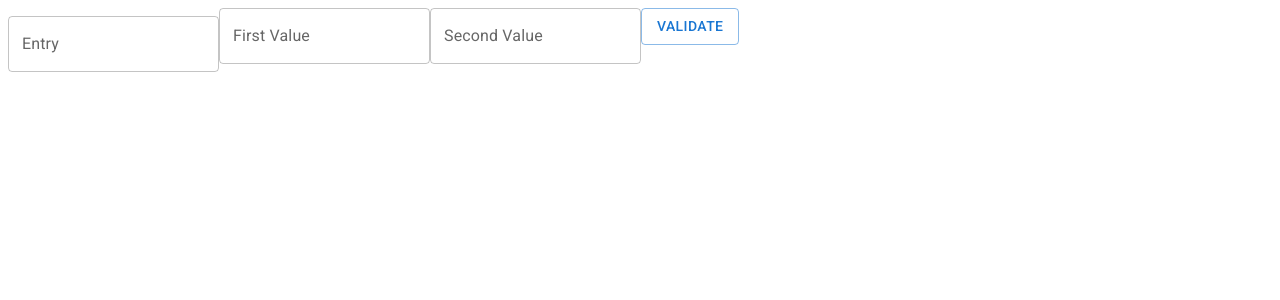
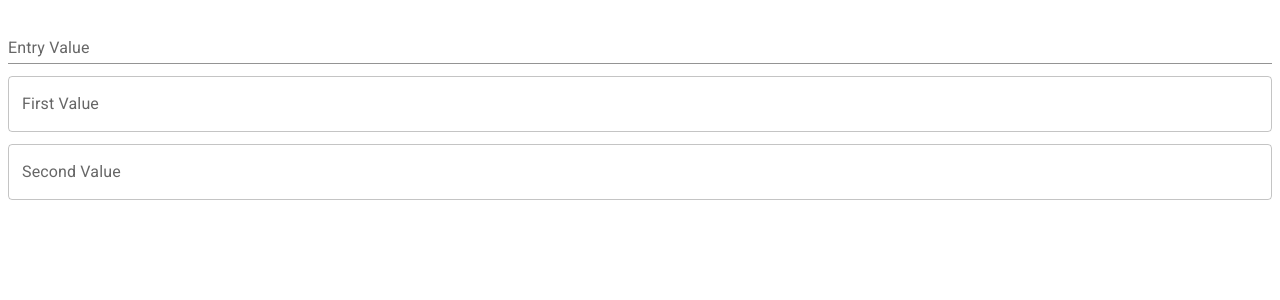
Before and after one commit to viniciusferreira7/reduction-rpm-test, a React (Create React App) app: page / in a window 1280 px wide. Shown: the top 300 px of the page. Built offline with nearby package versions, Linux system fonts and the light colour scheme.

Commit message:
retirando yup e formik

```diff
--- a/package.json
+++ b/package.json
@@ -9,13 +9,11 @@
     "@testing-library/jest-dom": "^5.16.4",
     "@testing-library/react": "^13.2.0",
     "@testing-library/user-event": "^13.5.0",
-    "formik": "^2.2.9",
     "react": "^18.1.0",
     "react-dom": "^18.1.0",
     "react-scripts": "5.0.1",
     "styled-components": "^5.3.5",
-    "web-vitals": "^2.1.4",
-    "yup": "^0.32.11"
+    "web-vitals": "^2.1.4"
   },
   "scripts": {
     "start": "react-scripts start",
--- a/src/components/Register/index.jsx
+++ b/src/components/Register/index.jsx
@@ -1,81 +1,47 @@
-import { Button, TextField } from '@mui/material';
-import { Field, Form, Formik } from 'formik';
+import { FormGroup, TextField } from '@mui/material';
 
-import React from 'react';
-import * as Yup from 'yup';
-import { FlagMessage } from '../FlagMessage';
-
-import * as Styled from './styles';
+import React, { useState } from 'react';
 
 export const Register = () => {
-  const validate = Yup.object().shape({
-    entry: Yup.number('Its required a number').required(
-      'You need to fill in the input field',
-    ),
-    firstValue: Yup.number('Its required a number').required(
-      'It is necessary to fill in the first value',
-    ),
-    secondValue: Yup.number('Its required a number').required(
-      'It is necessary to fill in the second value',
-    ),
+  const [values, setValues] = useState({
+    entryValue: '',
+    firstValue: '',
+    secondValue: '',
   });
 
-  // const onSubmit = (values, actions) => {
-  //   console.log(values, actions);
-  // };
+  const handleChange = (e) => {
+    setValues({ ...values, [e.target.name]: e.target.value });
+  };
 
   return (
-    <Styled.Container>
-      <Formik
-        initialValues={{
-          entry: '',
-          firstValue: '',
-          secondValue: '',
-        }}
-        validationSchema={validate}
-        onSubmit={(values) => console.log(values)}
-      >
-        {({ errors }) => (
-          <Form>
-            {errors.entry && <FlagMessage>{errors.entry}</FlagMessage>}
-            <Field
-              component={TextField}
+    <FormGroup>
+      <TextField
         id="entry"
-              name="entry"
+        name="entryValue"
         type="text"
-              variant="outlined"
-              label="Entry"
+        variant="standard"
+        label="Entry Value"
         margin="dense"
+        onChange={handleChange}
       />
-
-            {errors.firstValue && (
-              <FlagMessage>{errors.firstValue}</FlagMessage>
-            )}
-            <Field
-              component={TextField}
+      <TextField
         id="firstValue"
         name="firstValue"
         type="text"
         variant="outlined"
         label="First Value"
+        margin="dense"
+        onChange={handleChange}
       />
-            {errors.secondValue && (
-              <FlagMessage>{errors.secondValue}</FlagMessage>
-            )}
-            <Field
-              component={TextField}
+      <TextField
         id="secondValue"
         name="secondValue"
         type="text"
         variant="outlined"
         label="Second Value"
+        margin="dense"
+        onChange={handleChange}
       />
-            <Button type="submit" variant="outlined">
-              Validate
-            </Button>
-          </Form>
-        )}
-      </Formik>
-    </Styled.Container>
+    </FormGroup>
   );
 };
--- a/src/components/Register/styles.js
+++ b/src/components/Register/styles.js
@@ -1,6 +1,6 @@
 import styled from 'styled-components';
 
-export const Container = styled.div`
+export const Container = styled.Form`
 
  &  #FirstValue {
   border-color: #fff;
```
Also changed, not shown: 1 other file (tests, documents, lock files or other folders). Lines whose indentation alone changed are shown as unchanged.
